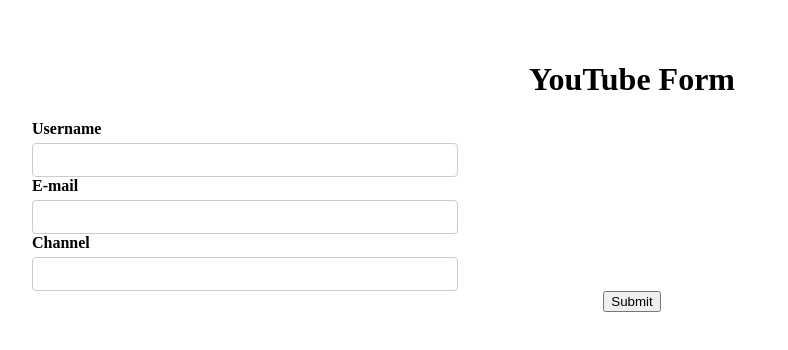
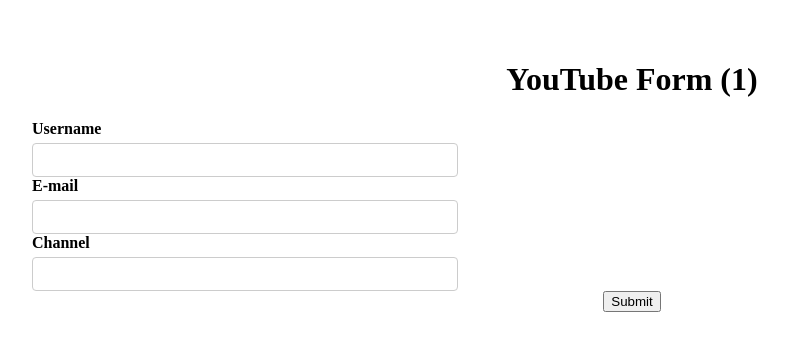
Before and after one commit to itgrad07/rhf-codevolution, a React (Vite) app: page / in a window 1280 px wide. Shown: the top 350 px of the page, without its empty margins (8-796 px from the left). Built offline with nearby package versions, Linux system fonts and the light colour scheme; the HTML template or start-up script is replaced by a standard one.

Commit message:
6 uncontrolled components and rerenders

```diff
--- a/src/components/YouTubeForm.tsx
+++ b/src/components/YouTubeForm.tsx
@@ -1,12 +1,18 @@
 import { useForm } from "react-hook-form";
 import { DevTool } from "@hookform/devtools";
+
+let renderCount = 0;
 
 const YouTubeForm = () => {
   const { register, control } = useForm();
 
+  console.log("YouTubeForm");
+  renderCount++;
+
   return (
     <div>
-      <h1>YouTube Form</h1>
+      {/* changing input filelds does not cause rerenders; renderCount don`t change */}
+      <h1>YouTube Form ({renderCount / 2})</h1>
 
       <form>
         <label htmlFor="username">Username</label>
```
